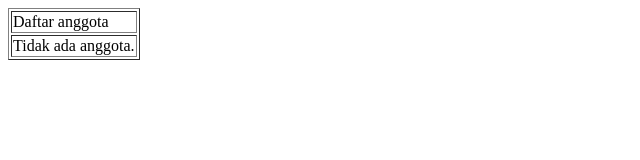
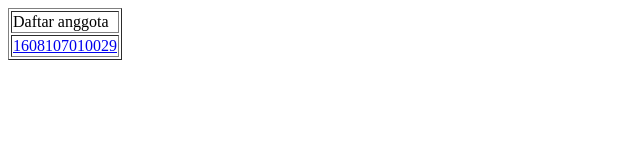
Before and after one commit to rinaldiudra/TKT311-2020-1A-TimKeren, a plain HTML site: page index.html in a window 1280 px wide. Shown: the whole page, without its empty margins (0-640 px from the left). Drawn offline with Linux system fonts and the light colour scheme.

Commit message:
Update file index.html

```diff
--- a/index.html
+++ b/index.html
@@ -6,7 +6,7 @@
   <body>
     <table border=”0”>
       <tr><td>Daftar anggota</td></tr>
-      <tr><td>Tidak ada anggota.</td></tr>
+      <tr><td><a href="1608107010029.html">1608107010029</a></td></tr>
     </table>
   </body>
 </html>
```
